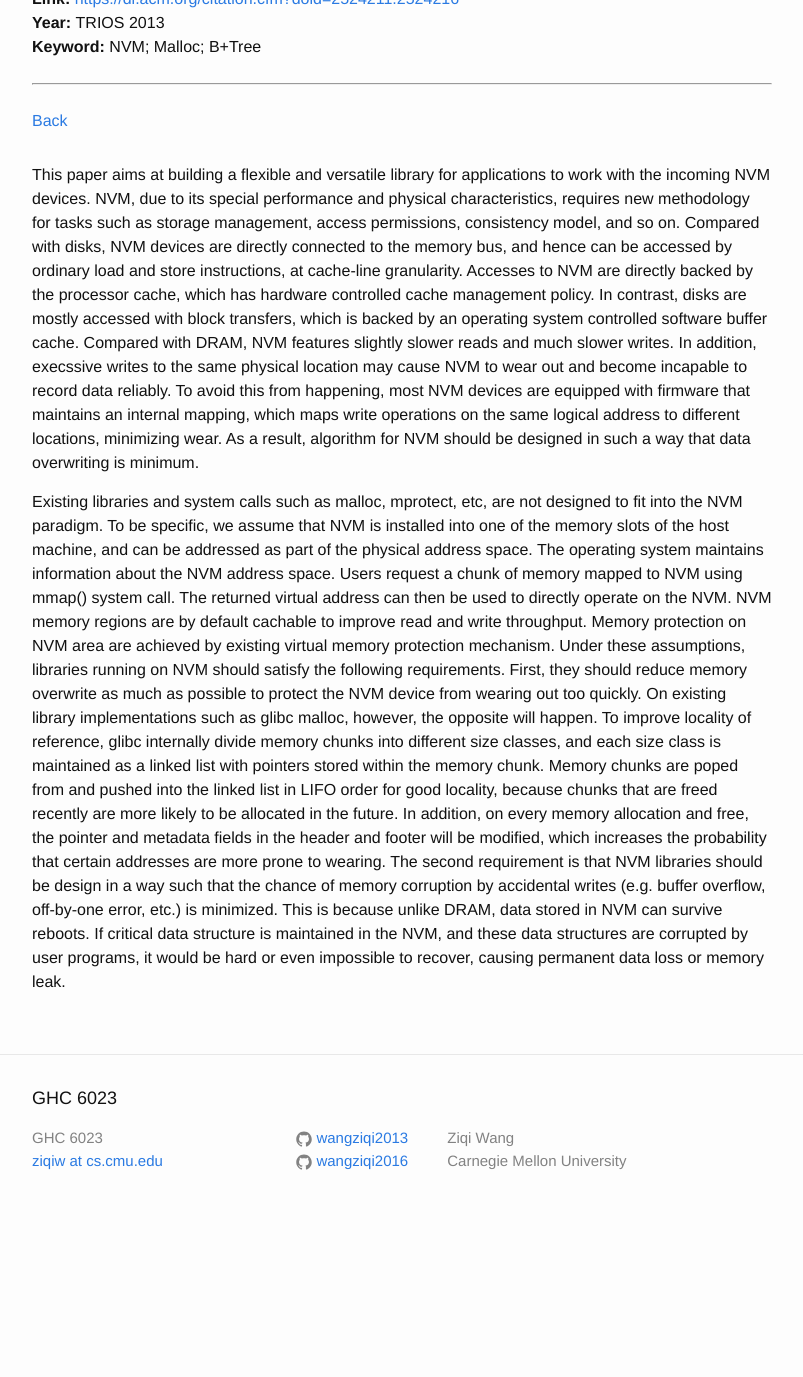
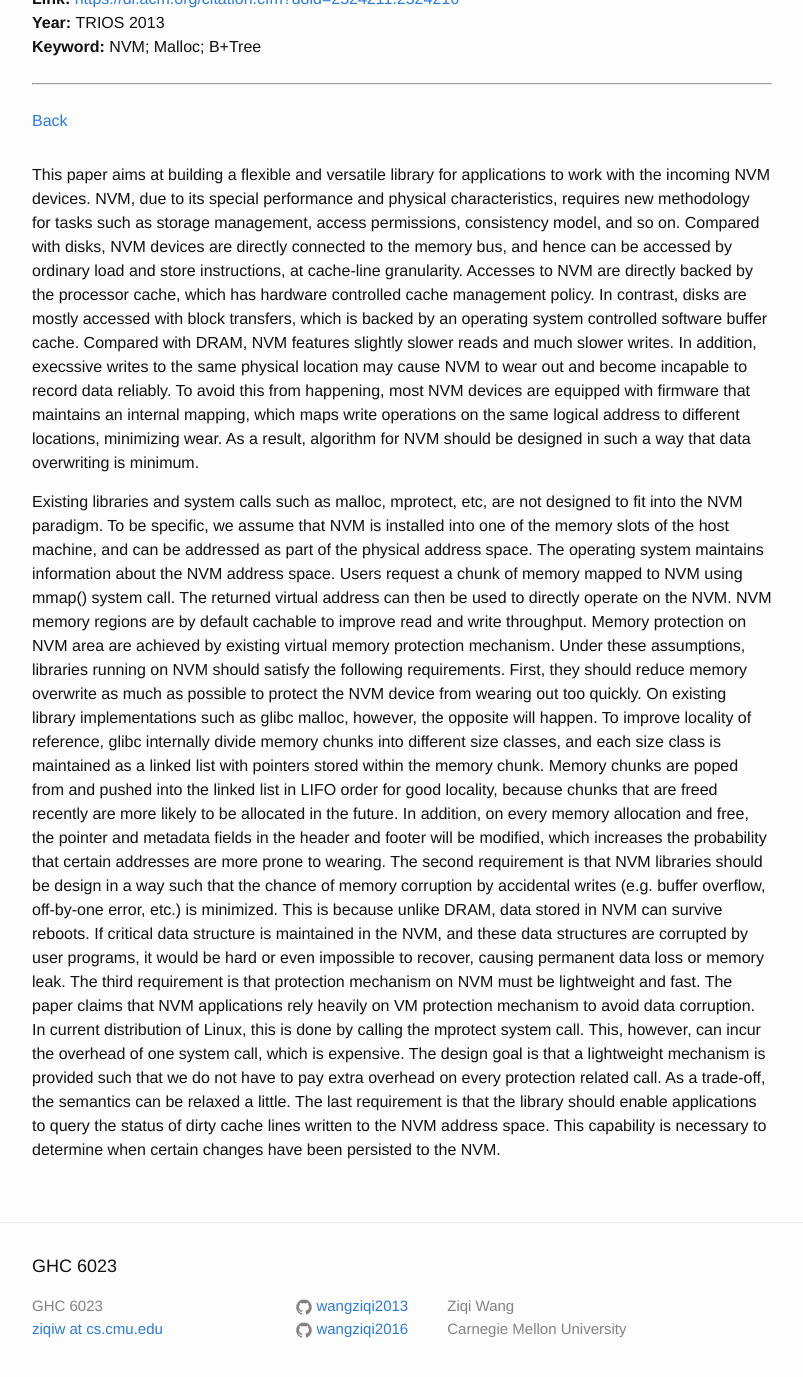
Before and after one commit to wangziqi2013/wangziqi2013.github.io, a Jekyll site: the page built from _posts/2019-02-04-consistent-durable-and-safe.markdown, in a window 1280 px wide and 1400 px high, scrolled down 395 px. Shown: the top 1377 px of the window, without its empty margins (238-1041 px from the left). Built offline with Jekyll 4.4.1, drawn with Linux system fonts in a browser that asks for light colours; before the commit the page ends 1627 px from its top, so only the background shows below that.

Commit message:
Finish requirements

```diff
--- a/_posts/2019-02-04-consistent-durable-and-safe.markdown
+++ b/_posts/2019-02-04-consistent-durable-and-safe.markdown
@@ -42,3 +42,10 @@ more prone to wearing. The second requirement is that NVM libraries should be de
 memory corruption by accidental writes (e.g. buffer overflow, off-by-one error, etc.) is minimized. This is because unlike
 DRAM, data stored in NVM can survive reboots. If critical data structure is maintained in the NVM, and these data structures
 are corrupted by user programs, it would be hard or even impossible to recover, causing permanent data loss or memory leak.
+The third requirement is that protection mechanism on NVM must be lightweight and fast. The paper claims that NVM
+applications rely heavily on VM protection mechanism to avoid data corruption. In current distribution of Linux, this is
+done by calling the mprotect system call. This, however, can incur the overhead of one system call, which is expensive.
+The design goal is that a lightweight mechanism is provided such that we do not have to pay extra overhead on every protection
+related call. As a trade-off, the semantics can be relaxed a little. The last requirement is that the library should
+enable applications to query the status of dirty cache lines written to the NVM address space. This capability is necessary
+to determine when certain changes have been persisted to the NVM.
```
